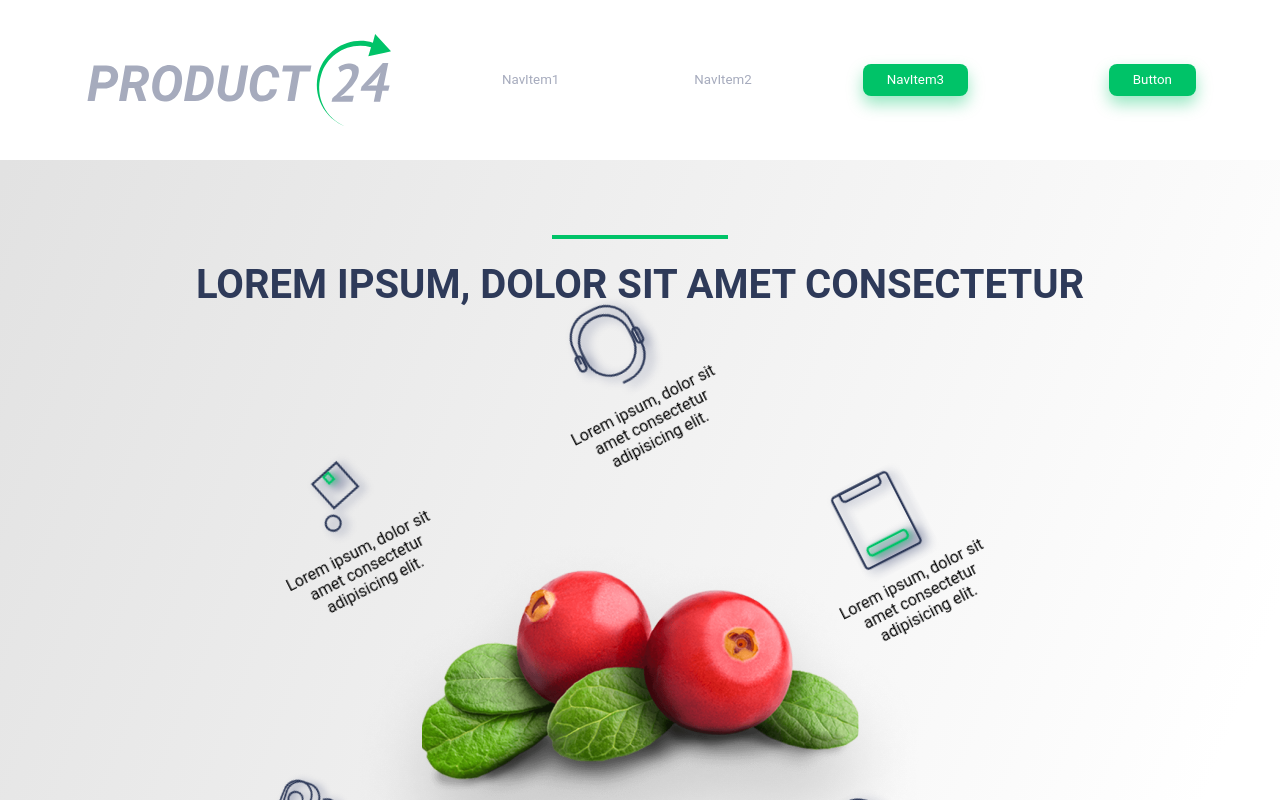
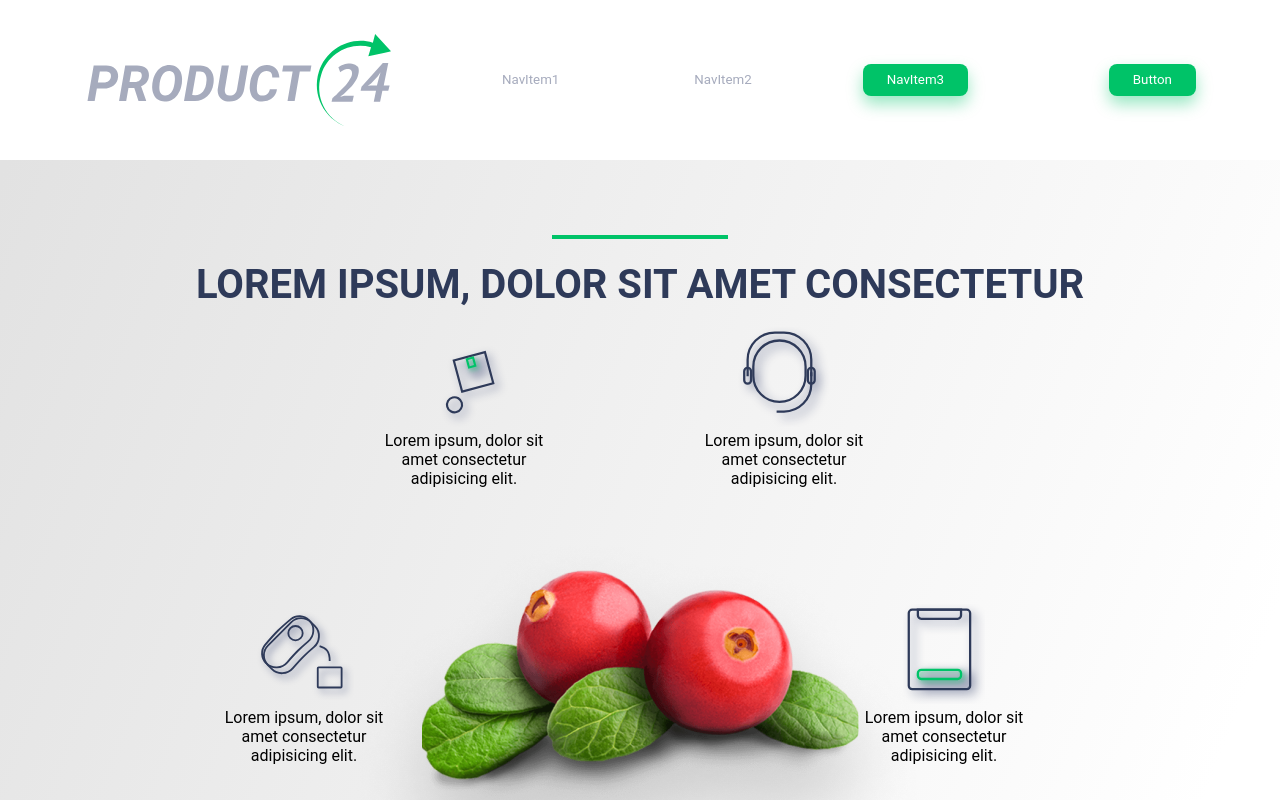
Before and after one commit to Risel/tesonero-vue, a Vue app: page / in a window 1280 px wide. Shown: the top 800 px of the page. Built offline with nearby package versions, Linux system fonts and the light colour scheme.

Commit message:
Spin is not that important

```diff
--- a/src/components/Carousel.vue
+++ b/src/components/Carousel.vue
@@ -2,6 +2,7 @@
   <img src="@/assets/berries.png" alt="berries" class="berries">
   <ul class="carousel">
       <carousel-card
+        class="carousel__item"
         v-for="item in elements"
         :key="item.id"
         :icon="item.icon"
@@ -53,7 +54,6 @@ export default {
           icon: tablet,
           description: 'Lorem ipsum, dolor sit amet consectetur adipisicing elit.',
         },
-
       ],
     };
   },
@@ -66,7 +66,6 @@ export default {
   top: 530px;
 }
 .carousel {
-  animation: spin 3s infinite;
   position: relative;
   width: 37rem;
   height: 37rem;
@@ -116,12 +115,4 @@ export default {
     transform: rotate(360deg) translate(20rem) rotate(-360deg);
   }
 }
-@keyframes spin {
-  from {
-    transform:rotate(0deg);
-  }
-  to {
-    transform:rotate(360deg);
-  }
-}
 </style>
```
